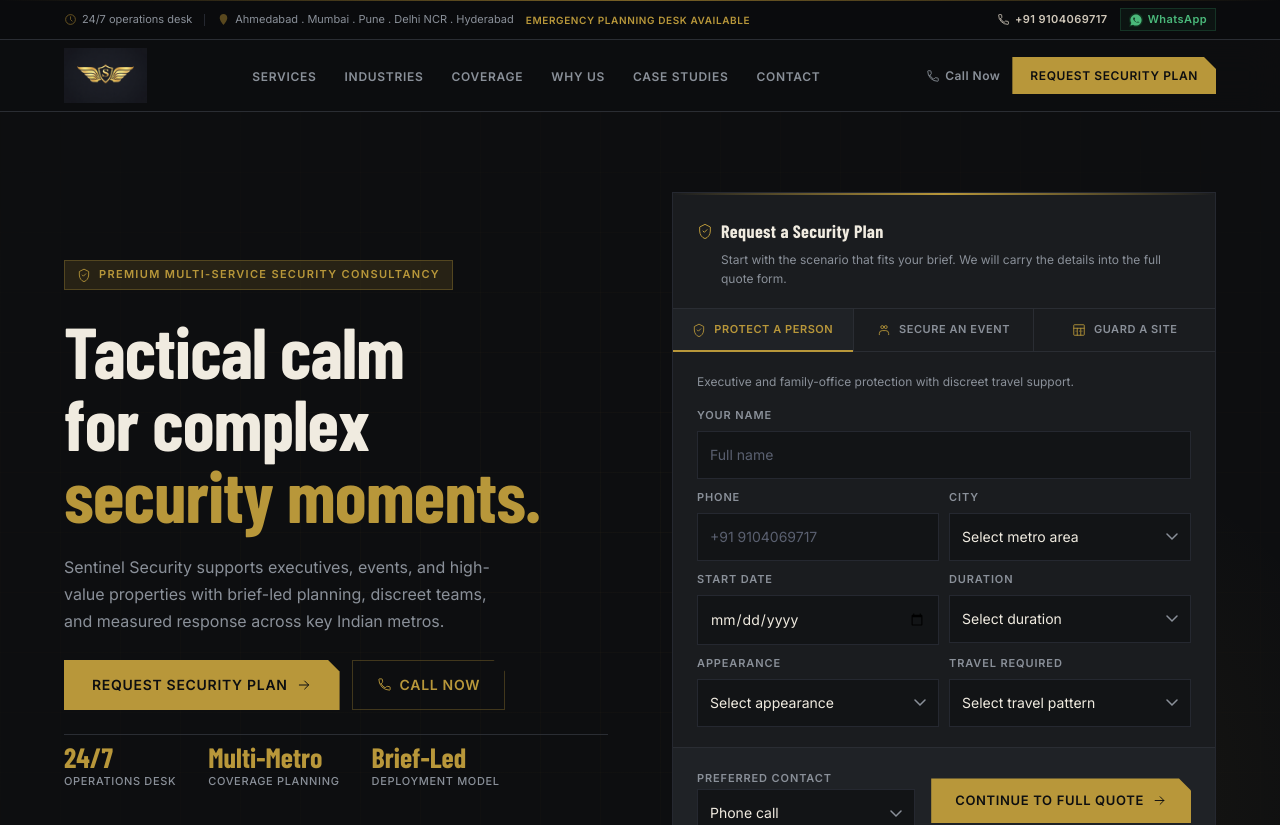
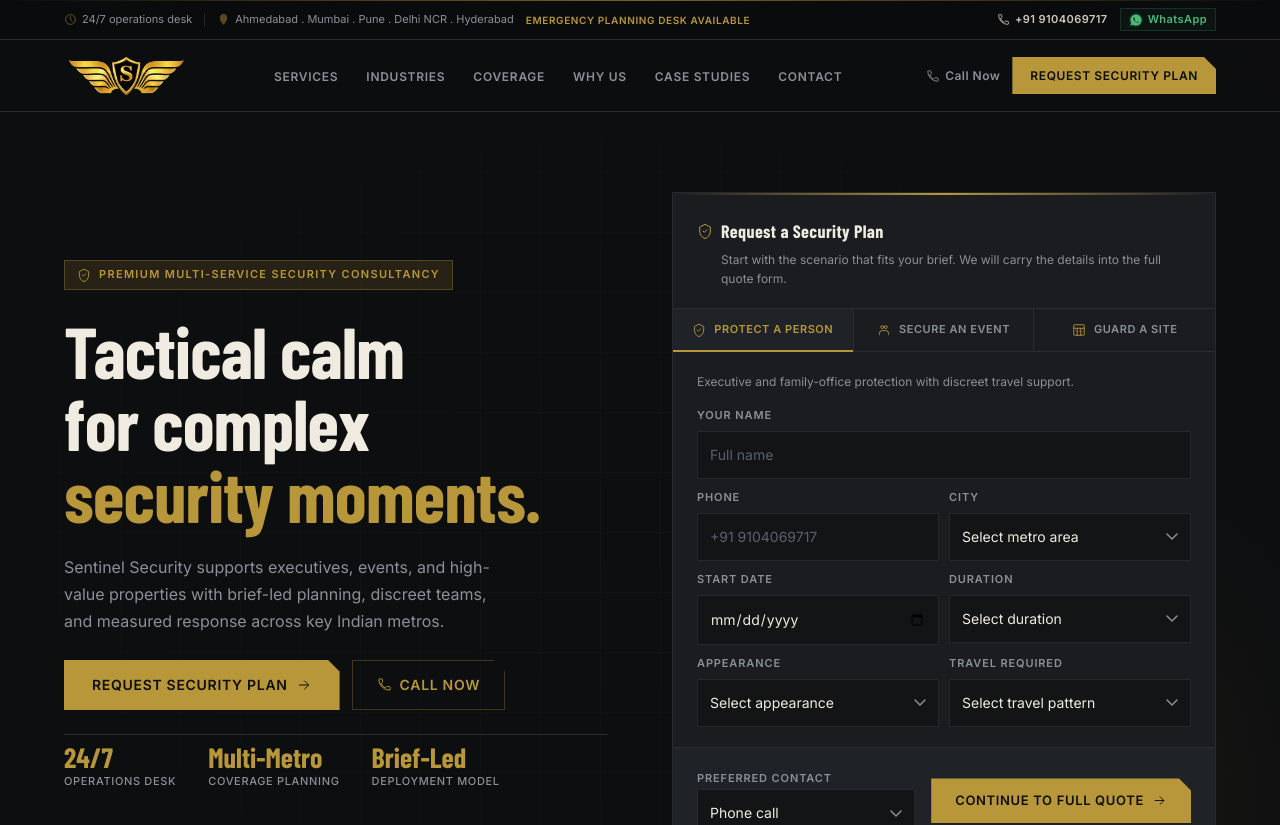
Before and after one commit to SHAIKH-AZAZ/safe-secure-security, a Next.js app: page / in a window 1280 px wide. Shown: the top 825 px of the page. Built offline with nearby package versions, Linux system fonts and the light colour scheme; a web font is replaced by a local one.

Commit message:
logo fix

```diff
--- a/components/ui/Header.module.css
+++ b/components/ui/Header.module.css
@@ -37,7 +37,7 @@
   height: 100%;
   max-height: 56px;
   object-fit: contain;
-  mix-blend-mode: screen;
+  /* mix-blend-mode: screen; */
 }
 
 /* ─── NAV LINKS ──────────────────────────────────────────────── */
--- a/components/ui/Header.tsx
+++ b/components/ui/Header.tsx
@@ -34,7 +34,7 @@
       <nav className={`container ${styles.nav}`} aria-label="Main navigation">
         <Link href="/" className={styles.logo} aria-label={`${SITE.name} home`}>
           <Image
-            src="/logo.png"
+            src="/logo_back.png"
             alt={`${SITE.name} logo`}
             width={837}
             height={365}
```
Also changed, not shown: public/logo.png.
